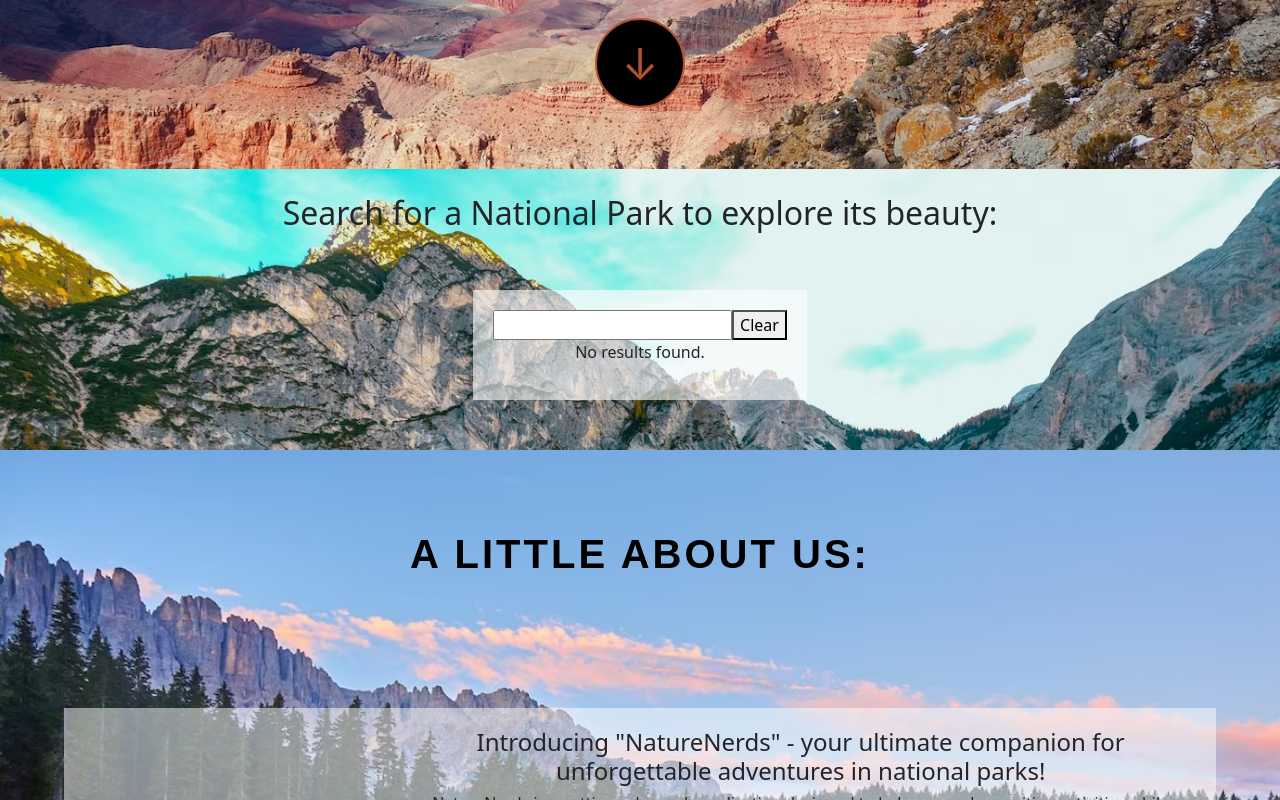
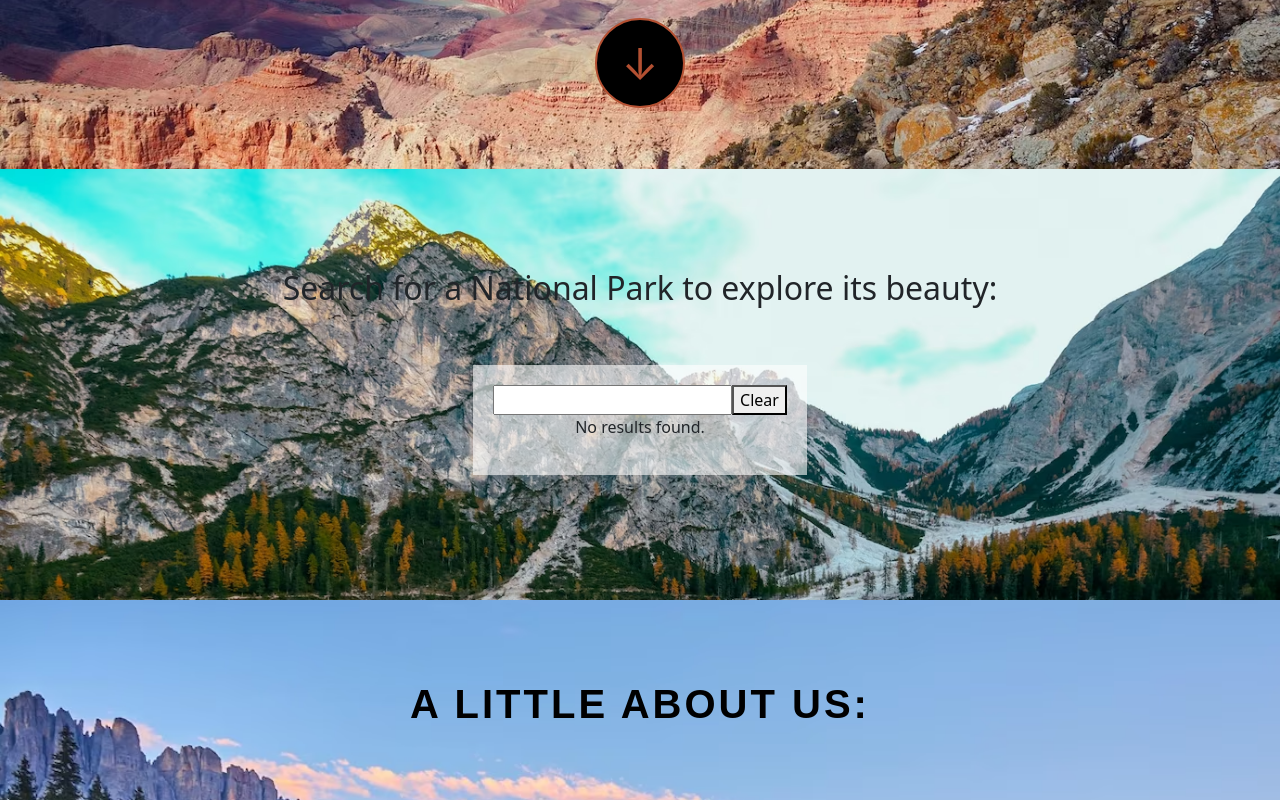
Before and after one commit to HannahMidd/nature-nerds-2, a React (Vite) app in the folder client/: page / in a window 1280 px wide. Shown: the part 689-1489 px from the top of the page. Built offline with nearby package versions, Linux system fonts and the light colour scheme.

Commit message:
adding readme info

```diff
--- a/client/src/App.css
+++ b/client/src/App.css
@@ -153,6 +153,7 @@
     justify-content: center;
     align-items: center;
     flex-direction: column; /* Add this line to stack elements vertically */
+    padding: 75px;
 }
 
 .parkSearchBox {
```
Also changed, not shown: 2 other files (tests, documents, lock files or other folders).
